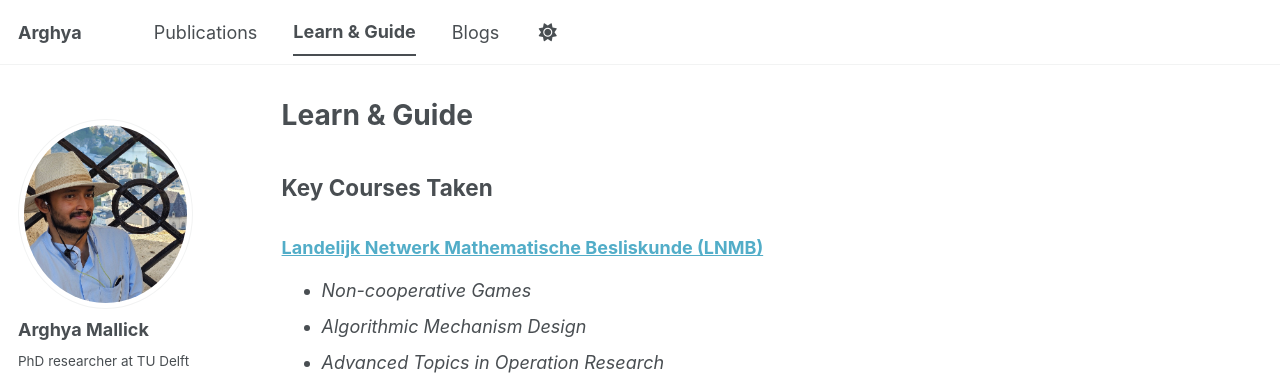
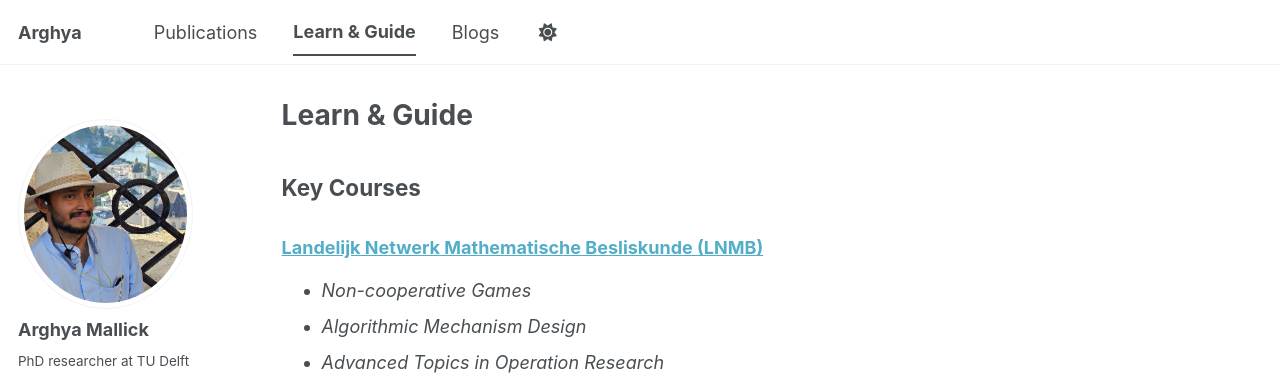
Before and after one commit to amallick-tudelft/amallick-tudelft.github.io, a Jekyll site: the page built from _pages/teaching.md, in a window 1280 px wide and 1369 px high. Shown: the top 375 px of the window. Built offline with Jekyll 4.4.1, drawn with Linux system fonts in a browser that asks for light colours; some web fonts are replaced; a script bundle is joined from its source files by our own code; library files that are not in the unit come from our copies.

Commit message:
Update teaching.md

```diff
--- a/_pages/teaching.md
+++ b/_pages/teaching.md
@@ -5,7 +5,7 @@ permalink: /teaching/
 author_profile: true
 ---
 
-## Key Courses Taken
+## Key Courses
 
 ### [Landelijk Netwerk Mathematische Besliskunde (LNMB)](https://www.lnmb.nl/pages/courses/phdcourses/)
 - *Non-cooperative Games*
```
